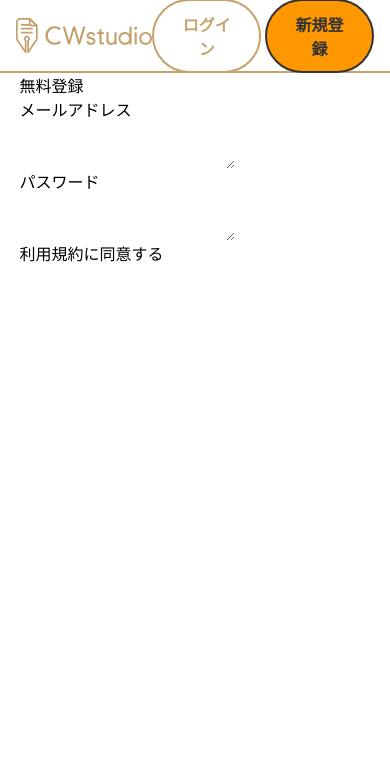
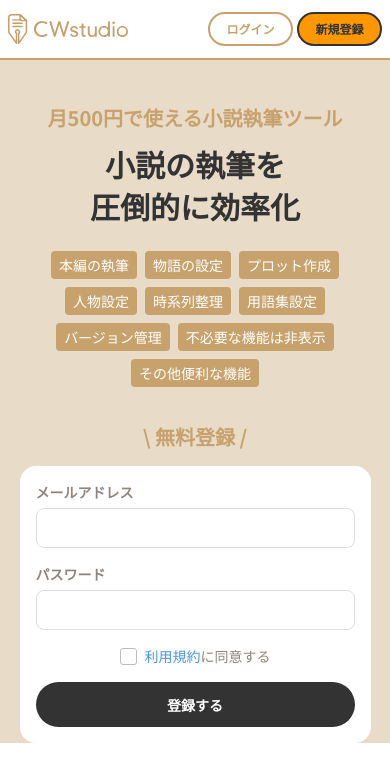
Before and after one commit to kazusa0920/TIL, a plain HTML site: page 模写コーディング/模写修行-中級２/index.html in a window 390 px wide. Drawn offline with Linux system fonts and the light colour scheme.

Commit message:
headerとkvのコーディングはレスポンシブ化まで完了（不備あり）

```diff
--- a/模写コーディング/模写修行-中級２/CSS/common.css
+++ b/模写コーディング/模写修行-中級２/CSS/common.css
@@ -24,7 +24,6 @@ body {
 }
 
 .container {
-    width: min(90%, 760px);
+    width: min(90%, 1000px);
     margin-inline: auto;
-
 }
--- a/模写コーディング/模写修行-中級２/CSS/style.css
+++ b/模写コーディング/模写修行-中級２/CSS/style.css
@@ -32,3 +32,252 @@ header {
     color: var(--font-black);
     background-color: var(--bg-accent);
 }
+
+.kv {
+    height: 450px;
+    background-color: #E8DBC8;
+    box-shadow: 0 0 0 100vmax #E8DBC8;
+    clip-path: inset(0 -100vmax);
+    display: flex;
+    justify-content: space-between;
+    align-items: center;
+}
+
+.kv-left {
+
+}
+
+.kv-left-text {
+    margin-bottom: 32px;
+}
+
+.kv-text01 {
+    font-size: 20px;
+    font-weight: bold;
+    color: var(--font-primary);
+    line-height: 1.75;
+}
+
+.kv-text02 {
+    font-size: 38px;
+    font-weight: bold;
+    color: var(--font-black);
+    line-height: 1.4;
+}
+
+.sp-br {
+    display: none;
+}
+
+.kv-category {
+    display: flex;
+    flex-wrap: wrap;
+    gap: 8px;
+    width: 480px;
+}
+
+.category-item {
+    font-size: 14px;
+    color: var(--font-white);
+    padding: 4px 8px;
+    background-color: var(--bg-primary);
+    border-radius: 4px;
+}
+
+.kv-form {
+    width: 380px;
+    display: flex;
+    flex-direction: column;
+    align-items: center;
+}
+
+.form-title {
+    font-size: 20px;
+    font-weight: bold;
+    color: var(--font-primary);
+    line-height: 1.75;
+}
+
+.form-content {
+
+    display: flex;
+    flex-direction: column;
+    align-items: center;
+    padding: 32px 40px;
+    background-color: #FFFFFF;
+    border-radius: 16px;
+}
+
+.form {
+    width: 300px;
+}
+
+.form input {
+    width: 300px;
+    height: 40px;
+    padding-inline: 12px;
+    margin-bottom: 16px;
+    border: 1px solid var(--border-gray);
+    border-radius: 8px;
+}
+
+.area-title {
+    font-weight: bold;
+    color: var(--font-base);
+    margin-bottom: 6px;
+}
+
+.terms {
+    display: flex;
+    align-items: center;
+    gap: 8px;
+    margin-bottom: 16px;
+
+}
+
+.terms input {
+    width: 17px;
+    height: 17px;
+    cursor: pointer;
+    border: 1px solid #BBBBBB;
+    border-radius: 3px;
+
+}
+
+.check-box-text {
+    font-size: 14px;
+    color: var(--font-base);
+
+}
+
+.check-box-text a {
+    color: var(--font-link);
+}
+
+.form-button {
+    width: 300px;
+    height: 45px;
+    font-weight: bold;
+    color: var(--font-white);
+    background-color: var(--bg-black);
+    border-radius: 100vh;
+    opacity: 1;
+    transition: all .3s ease-in-out;
+}
+
+.form-button:hover {
+    opacity: 0.7;
+}
+
+@media screen and (max-width: 768px) {
+    header {
+        height: 60px;
+        padding-inline: 8px;
+    }
+
+    .logo {
+        width: 120px;
+    }
+
+    .button-area {
+        margin-block: 13px;
+    }
+
+    .login-button {
+        width: 85px;
+        font-size: 12px;
+        padding: 9px 16.5px;
+        line-height: 1;
+    }
+
+    .signup-button {
+        width: 85px;
+        font-size: 12px;
+        padding: 9px 16.5px;
+        line-height: 1;
+    }
+
+    .kv {
+        height: auto;
+        flex-direction: column;
+    }
+
+    .kv-left {
+
+    }
+
+    .kv-left-text {
+        width: 100%;
+        margin-top: 40px;
+        margin-bottom: 24px;
+        display: flex;
+        flex-direction: column;
+        align-items: center;
+    }
+
+    .kv-text01 {
+        margin-bottom: 8px;
+    }
+
+    .kv-text02 {
+        font-size: 30px;
+    }
+
+
+
+    .kv-category {
+        width: 100%;
+        justify-content: center;
+        margin-bottom: 32px;
+    }
+
+    .category-item {}
+
+    .kv-form {
+        width: min(100%, 380px);
+    }
+
+    .form-title {
+        margin-bottom: 12px;
+    }
+
+    .form-content {
+        width: 100%;
+    }
+
+    .form {
+        width: 100%;
+    }
+
+    .form input {
+        width: 100%;
+    }
+
+    .area-title {
+        font-size: 14px;
+    }
+
+    .terms {}
+
+    .check-box-text {}
+
+    .form-button {
+        font-size: 14px;
+        width: 100%;
+    }
+}
+
+
+@media screen and (max-width: 500px) {
+    .kv-text02 {
+        text-align: center;
+    }
+
+    .sp-br {
+        display: inline;
+    }
+
+    .form-content {
+        padding: 16px;
+    }
+}
--- a/模写コーディング/模写修行-中級２/index.html
+++ b/模写コーディング/模写修行-中級２/index.html
@@ -24,16 +24,36 @@
     <div class="container">
         <div class="kv">
             <div class="kv-left">
-                <div class="kv-text"></div>
+                <div class="kv-left-text">
+                    <p class="kv-text01">月500円で使える小説執筆ツール</p>
+                    <h2 class="kv-text02">小説の執筆を<span class="sp-br"><br></span>圧倒的に効率化</h2>
+                </div>
+                <ul class="kv-category">
+                    <li class="category-item">本編の執筆</li>
+                    <li class="category-item">物語の設定</li>
+                    <li class="category-item">プロット作成</li>
+                    <li class="category-item">人物設定</li>
+                    <li class="category-item">時系列整理</li>
+                    <li class="category-item">用語集設定</li>
+                    <li class="category-item">バージョン管理</li>
+                    <li class="category-item">不必要な機能は非表示</li>
+                    <li class="category-item">その他便利な機能</li>
+                </ul>
             </div>
             <div class="kv-form">
-                <span class="form-title">無料登録</span>
-                <div class="form">
-                    <p>メールアドレス</p>
-                    <textarea class="mail" name="メールアドレス" id="" placeholder=""></textarea>
-                    <p>パスワード</p>
-                    <textarea class="password" name="メールアドレス" id="" placeholder=""></textarea>
-                    <p><a href="">利用規約</a>に同意する</p>
+                <span class="form-title">\ 無料登録 /</span>
+                <div class="form-content">
+                    <div class="form">
+                        <p class="area-title">メールアドレス</p>
+                        <input type="text">
+                        <p class="area-title">パスワード</p>
+                        <input type="text">
+                    </div>
+                    <div class="terms">
+                        <input type="checkbox">
+                        <p class="check-box-text"><a href="">利用規約</a>に同意する</p>
+                    </div>
+                        <button class="form-button">登録する</button>
                 </div>
             </div>
         </div>
```
